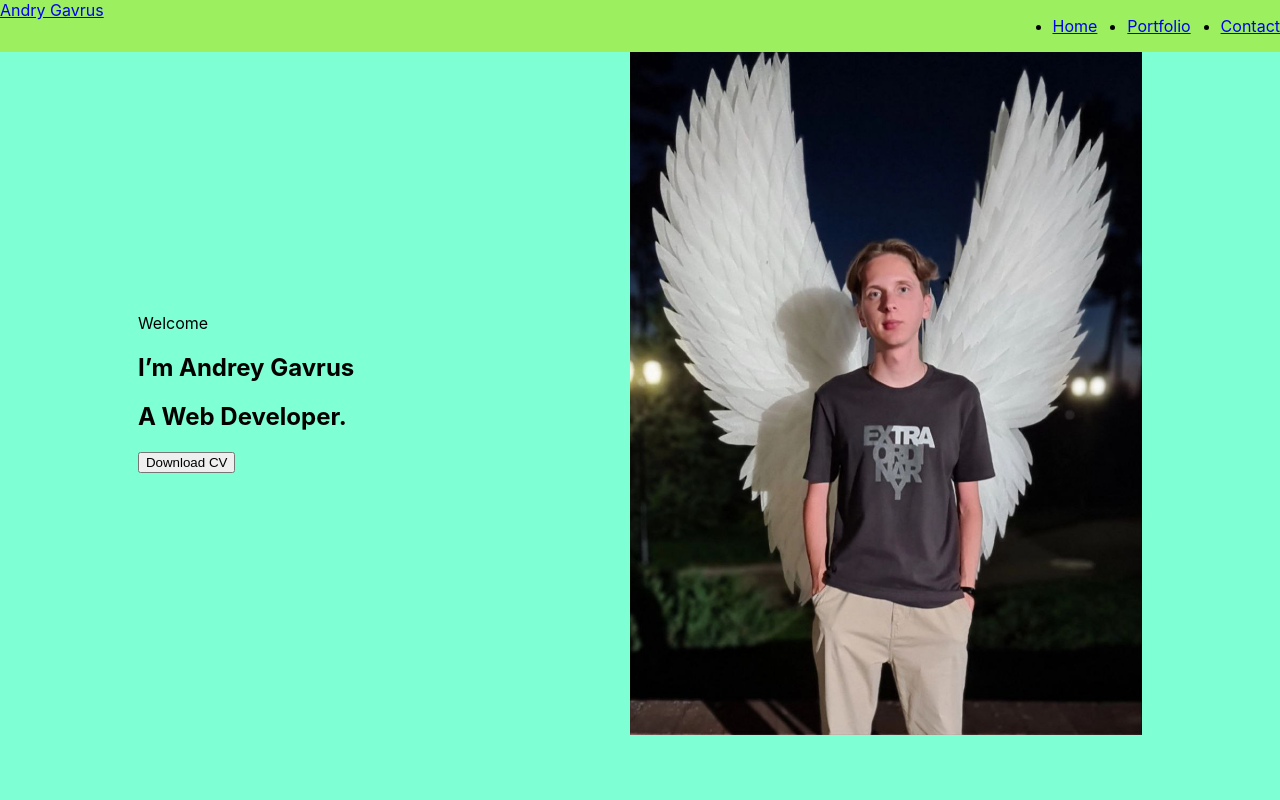
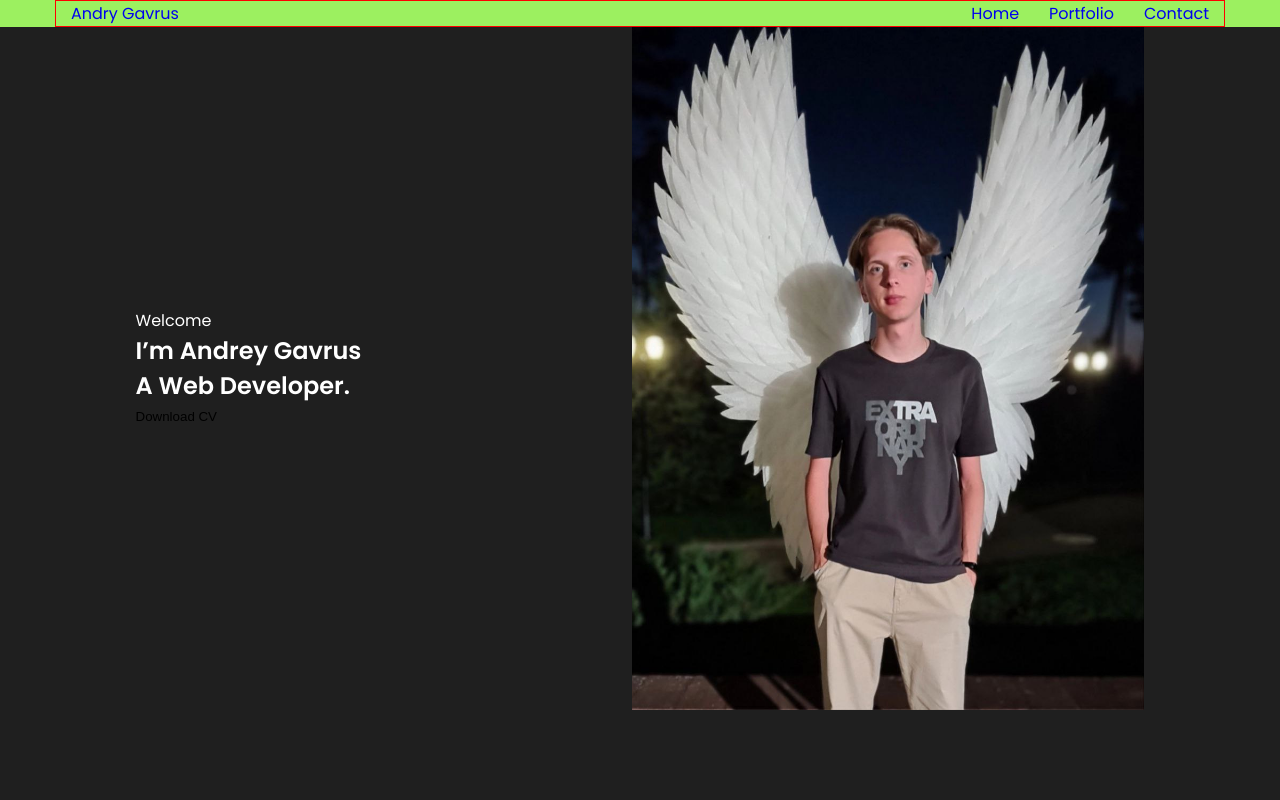
Before and after one commit to AndryGavrus/portfolio-project-my-version, a React app: page / in a window 1280 px wide. Shown: the top 800 px of the page. Built offline with nearby package versions, Linux system fonts and the light colour scheme.

Commit message:
Add PreStyled Functions

```diff
--- a/public/index.html
+++ b/public/index.html
@@ -1,14 +1,12 @@
 <!DOCTYPE html>
 <html lang="en">
+
 <head>
   <meta charset="utf-8" />
   <link rel="icon" href="%PUBLIC_URL%/favicon.svg" />
   <meta name="viewport" content="width=device-width, initial-scale=1" />
   <meta name="theme-color" content="#000000" />
-    <meta
-      name="description"
-      content="Web site created using create-react-app"
-    />
+  <meta name="description" content="Web site created using create-react-app" />
   <link rel="apple-touch-icon" href="%PUBLIC_URL%/logo192.png" />
   <!--
       manifest.json provides metadata used when your web app is installed on a
@@ -24,8 +22,14 @@
       work correctly both with client-side routing and a non-root public URL.
       Learn how to configure a non-root public URL by running `npm run build`.
     -->
+
+  <link rel="preconnect" href="https://fonts.googleapis.com">
+  <link rel="preconnect" href="https://fonts.gstatic.com" crossorigin>
+  <link href="https://fonts.googleapis.com/css2?family=Alex+Brush&family=Poppins:wght@300;400;600&display=swap" rel="stylesheet">
+
   <title>Portfolio</title>
 </head>
+
 <body>
   <noscript>You need to enable JavaScript to run this app.</noscript>
   <div id="root"></div>
@@ -40,4 +44,5 @@
       To create a production bundle, use `npm run build` or `yarn build`.
     -->
 </body>
+
 </html>
--- /dev/null
+++ b/src/assets/components/Container.ts
@@ -0,0 +1,10 @@
+import styled from "styled-components";
+
+export const Container = styled.div`
+    max-width: 1170px;
+    width: 100%;
+    min-height: 100%;
+    padding: 0 15px;
+    margin: 0 auto;
+    border: 1px solid red
+`
--- a/src/index.css
+++ /dev/null
@@ -1,13 +0,0 @@
-body {
-  margin: 0;
-  font-family: -apple-system, BlinkMacSystemFont, 'Segoe UI', 'Roboto', 'Oxygen',
-    'Ubuntu', 'Cantarell', 'Fira Sans', 'Droid Sans', 'Helvetica Neue',
-    sans-serif;
-  -webkit-font-smoothing: antialiased;
-  -moz-osx-font-smoothing: grayscale;
-}
-
-code {
-  font-family: source-code-pro, Menlo, Monaco, Consolas, 'Courier New',
-    monospace;
-}
--- a/src/index.tsx
+++ b/src/index.tsx
@@ -1,14 +1,15 @@
 import React from 'react';
 import ReactDOM from 'react-dom/client';
-import './index.css';
 import App from './App';
 import reportWebVitals from './reportWebVitals';
+import { GlobalStyle } from './styles/GlobalStyled';
 
 const root = ReactDOM.createRoot(
   document.getElementById('root') as HTMLElement
 );
 root.render(
   <React.StrictMode>
+    <GlobalStyle/>
     <App />
   </React.StrictMode>
 );
--- a/src/layout/header/Header.tsx
+++ b/src/layout/header/Header.tsx
@@ -2,18 +2,22 @@ import React from 'react'
 import styled from 'styled-components'
 import { Logo } from '../../assets/components/logo/Logo'
 import { Menu } from '../../assets/components/menu/Menu'
+import { Container } from '../../assets/components/Container'
+import { FlexWrapper } from '../../assets/components/FlexWrapper'
 
 export const Header = () => {
     return (
         <StyledHeader>
-            <Logo/>
-            <Menu/>
+            <Container>
+                <FlexWrapper justify='space-between' align='center'>
+                    <Logo />
+                    <Menu />
+                </FlexWrapper>
+            </Container>
         </StyledHeader>
     )
 }
 
 const StyledHeader = styled.header`
     background-color: #9cf060;
-    display: flex;
-    justify-content: space-between;
 `
--- /dev/null
+++ b/src/styles/GlobalStyled.ts
@@ -0,0 +1,43 @@
+import { createGlobalStyle } from "styled-components";
+import { theme } from "./Theme";
+
+export const GlobalStyle = createGlobalStyle`
+*,
+*::before,
+*::after {
+    margin: 0;
+    padding: 0;
+    box-sizing: border-box;
+}
+
+    body {
+        margin: 0;
+        font-family:'Poppins', -apple-system, BlinkMacSystemFont, 'Segoe UI', 'Roboto', 'Oxygen',
+        'Ubuntu', 'Cantarell', 'Fira Sans', 'Droid Sans', 'Helvetica Neue',
+        sans-serif;
+        -webkit-font-smoothing: antialiased;
+        -moz-osx-font-smoothing: grayscale;
+        color: ${theme.colors.font};
+}
+
+a{
+    text-decoration: none;
+}
+
+ul {
+    list-style: none;
+}
+
+button {
+    background-color: unset;
+    border: none;
+}
+
+section {
+    background-color: ${theme.colors.primaryBg} !important
+}
+
+section:nth-of-type(2) {
+    background-color: ${theme.colors.secondaryBg}
+}
+`
--- /dev/null
+++ b/src/styles/Theme.ts
@@ -0,0 +1,9 @@
+export const theme = {
+    colors: {
+        primaryBg: '#1f1f1f',
+        secondaryBg: '#2b2a2a',
+        accent: 'linear-gradient(180deg, #15b9b9 0%, #3c1dff 100%)',
+
+        font: '#fff'
+    }
+}
```
Lines whose indentation alone changed are shown as unchanged.
